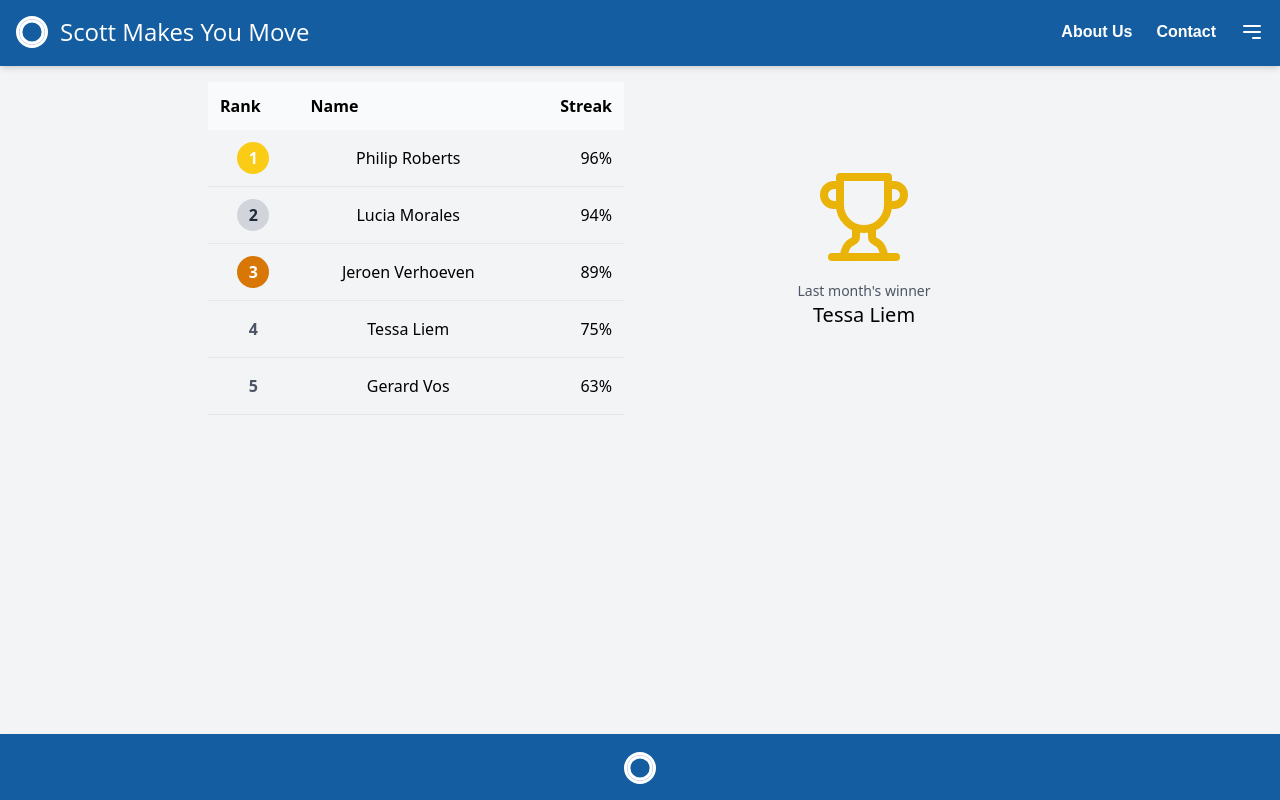
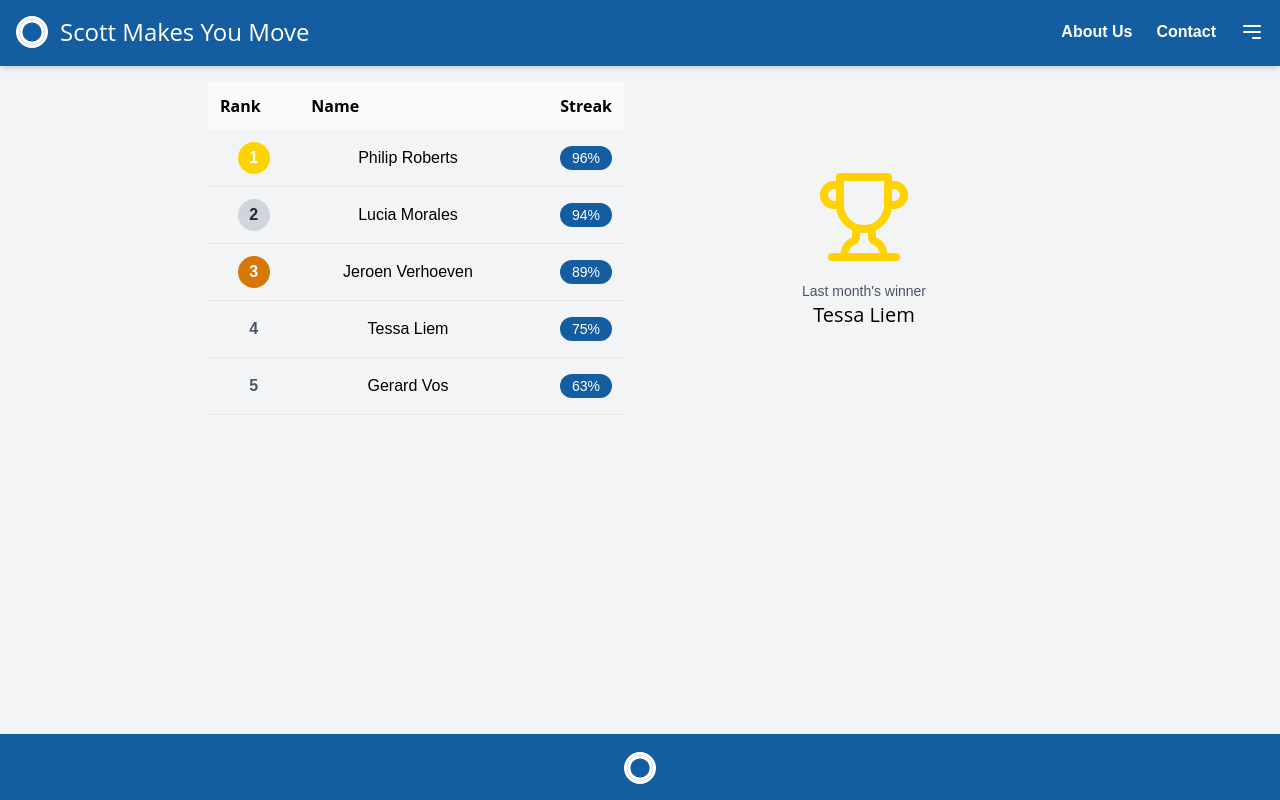
Before and after one commit to Scott-Makes-You-Move/frontend, a Next.js app: page /leaderboard in a window 1280 px wide. Built offline with nearby package versions, Linux system fonts and the light colour scheme.

Commit message:
:sparkles: chore: extract leaderboardtable to own file

```diff
--- /dev/null
+++ b/src/app/leaderboard/LeaderboardTable.tsx
@@ -0,0 +1,60 @@
+export type LeaderboardUser = {
+  id: number;
+  name: string;
+  rank: number;
+  streak: number;
+};
+
+interface LeaderboardTableProps {
+  data: LeaderboardUser[];
+}
+
+const LeaderboardTable: React.FC<LeaderboardTableProps> = ({ data }) => {
+  const getRankStyle = (rank: number): string => {
+    switch (rank) {
+      case 1:
+        return 'bg-accent text-background';
+      case 2:
+        return 'bg-gray-300 text-gray-800';
+      case 3:
+        return 'bg-amber-600 text-background';
+      default:
+        return 'text-gray-600';
+    }
+  };
+
+  return (
+    <table className="w-full border-collapse">
+      <thead className="bg-gray-50">
+        <tr>
+          <th className="text-left p-3 font-title">Rank</th>
+          <th className="text-left p-3 font-title">Name</th>
+          <th className="text-right p-3 font-title">Streak</th>
+        </tr>
+      </thead>
+      <tbody className="font-body">
+        {data.map((user) => (
+          <tr key={user.id} className="border-b hover:bg-gray-50 transition-colors">
+            <td className="p-3">
+              <div className="flex items-center justify-center">
+                <span
+                  className={`w-8 h-8 rounded-full flex items-center justify-center font-semibold ${getRankStyle(user.rank)}`}
+                >
+                  {user.rank}
+                </span>
+              </div>
+            </td>
+            <td className="p-3 font-medium">{user.name}</td>
+            <td className="p-3 text-right">
+              <span className="bg-primary text-background py-1 px-3 rounded-full text-sm font-medium">
+                {user.streak}%
+              </span>
+            </td>
+          </tr>
+        ))}
+      </tbody>
+    </table>
+  );
+};
+
+export default LeaderboardTable;
--- a/src/app/leaderboard/page.tsx
+++ b/src/app/leaderboard/page.tsx
@@ -1,3 +1,4 @@
+import React from 'react';
 import { Trophy } from 'lucide-react';
 
 type LeaderboardUser = {
@@ -6,6 +7,67 @@ type LeaderboardUser = {
   rank: number;
   streak: number;
 };
+
+type LeaderboardTableProps = {
+  data: LeaderboardUser[];
+};
+
+const LeaderboardTable: React.FC<LeaderboardTableProps> = ({ data }) => {
+  const getRankStyle = (rank: number): string => {
+    switch (rank) {
+      case 1:
+        return 'bg-accent text-background';
+      case 2:
+        return 'bg-gray-300 text-gray-800';
+      case 3:
+        return 'bg-amber-600 text-background';
+      default:
+        return 'text-gray-600';
+    }
+  };
+
+  return (
+    <table className="w-full border-collapse">
+      <thead className="bg-gray-50">
+        <tr>
+          <th className="text-left p-3 font-title">Rank</th>
+          <th className="text-left p-3 font-title">Name</th>
+          <th className="text-right p-3 font-title">Streak</th>
+        </tr>
+      </thead>
+      <tbody className="font-body">
+        {data.map((user) => (
+          <tr key={user.id} className="border-b hover:bg-gray-50 transition-colors">
+            <td className="p-3">
+              <div className="flex items-center justify-center">
+                <span
+                  className={`w-8 h-8 rounded-full flex items-center justify-center font-semibold ${getRankStyle(user.rank)}`}
+                >
+                  {user.rank}
+                </span>
+              </div>
+            </td>
+            <td className="p-3 font-medium">{user.name}</td>
+            <td className="p-3 text-right">
+              <span className="bg-primary text-background py-1 px-3 rounded-full text-sm font-medium">
+                {user.streak}%
+              </span>
+            </td>
+          </tr>
+        ))}
+      </tbody>
+    </table>
+  );
+};
+
+// Winner display component to avoid repetition
+const WinnerDisplay: React.FC<{ name: string; isMobile: boolean }> = ({ name, isMobile }) => (
+  <div className="flex flex-col items-center text-center">
+    <Trophy className={`${isMobile ? 'w-16 h-16 mb-2' : 'w-24 h-24 mb-4'} text-accent`} />
+    <p className="text-sm text-gray-600 font-body">Last month's winner</p>
+    <p className={`${isMobile ? 'text-lg' : 'text-xl'} font-medium font-title`}>{name}</p>
+  </div>
+);
 
 const LeaderboardPage = () => {
   const leaderboardData: LeaderboardUser[] = [
@@ -18,87 +80,23 @@ const LeaderboardPage = () => {
 
   const lastMonthWinner = 'Tessa Liem';
 
-  const renderRank = (rank: number) => (
-    <div className="flex items-center justify-center">
-      <span
-        className={`w-8 h-8 rounded-full flex items-center justify-center font-semibold ${
-          rank === 1
-            ? 'bg-yellow-400 text-white'
-            : rank === 2
-              ? 'bg-gray-300 text-gray-800'
-              : rank === 3
-                ? 'bg-amber-600 text-white'
-                : 'text-gray-600'
-        }`}
-      >
-        {rank}
-      </span>
-    </div>
-  );
-
   return (
     <div className="max-w-4xl mx-auto p-4">
-      {/* Mobile: Stacked layout */}
+      {/* Mobile layout */}
       <div className="block md:hidden">
-        {/* Leaderboard Table */}
         <div className="mb-8">
-          <table className="w-full border-collapse">
-            <thead className="bg-gray-50">
-              <tr>
-                <th className="text-left p-3">Rank</th>
-                <th className="text-left p-3">Name</th>
-                <th className="text-right p-3">Streak</th>
-              </tr>
-            </thead>
-            <tbody>
-              {leaderboardData.map((user) => (
-                <tr key={user.id} className="border-b">
-                  <td className="p-3">{renderRank(user.rank)}</td>
-                  <td className="p-3 font-medium">{user.name}</td>
-                  <td className="p-3 text-right">{user.streak}%</td>
-                </tr>
-              ))}
-            </tbody>
-          </table>
+          <LeaderboardTable data={leaderboardData} />
         </div>
-
-        {/* Last Month's Winner Section */}
-        <div className="flex flex-col items-center text-center mb-8">
-          <Trophy className="w-16 h-16 text-yellow-500 mb-2" />
-          <p className="text-sm text-gray-600">Last month's winner</p>
-          <p className="text-lg font-medium">{lastMonthWinner}</p>
-        </div>
+        <WinnerDisplay name={lastMonthWinner} isMobile={true} />
       </div>
 
-      {/* Desktop: Two-column layout */}
+      {/* Desktop layout */}
       <div className="hidden md:grid md:grid-cols-2 md:gap-8">
-        {/* Left Column: Leaderboard Table */}
         <div>
-          <table className="w-full border-collapse">
-            <thead className="bg-gray-50">
-              <tr>
-                <th className="text-left p-3">Rank</th>
-                <th className="text-left p-3">Name</th>
-                <th className="text-right p-3">Streak</th>
-              </tr>
-            </thead>
-            <tbody>
-              {leaderboardData.map((user) => (
-                <tr key={user.id} className="border-b">
-                  <td className="p-3">{renderRank(user.rank)}</td>
-                  <td className="p-3 font-medium">{user.name}</td>
-                  <td className="p-3 text-right">{user.streak}%</td>
-                </tr>
-              ))}
-            </tbody>
-          </table>
+          <LeaderboardTable data={leaderboardData} />
         </div>
-
-        {/* Right Column: Last Month's Winner */}
         <div className="flex flex-col items-center justify-center">
-          <Trophy className="w-24 h-24 text-yellow-500 mb-4" />
-          <p className="text-sm text-gray-600">Last month's winner</p>
-          <p className="text-xl font-medium">{lastMonthWinner}</p>
+          <WinnerDisplay name={lastMonthWinner} isMobile={false} />
         </div>
       </div>
     </div>
```
